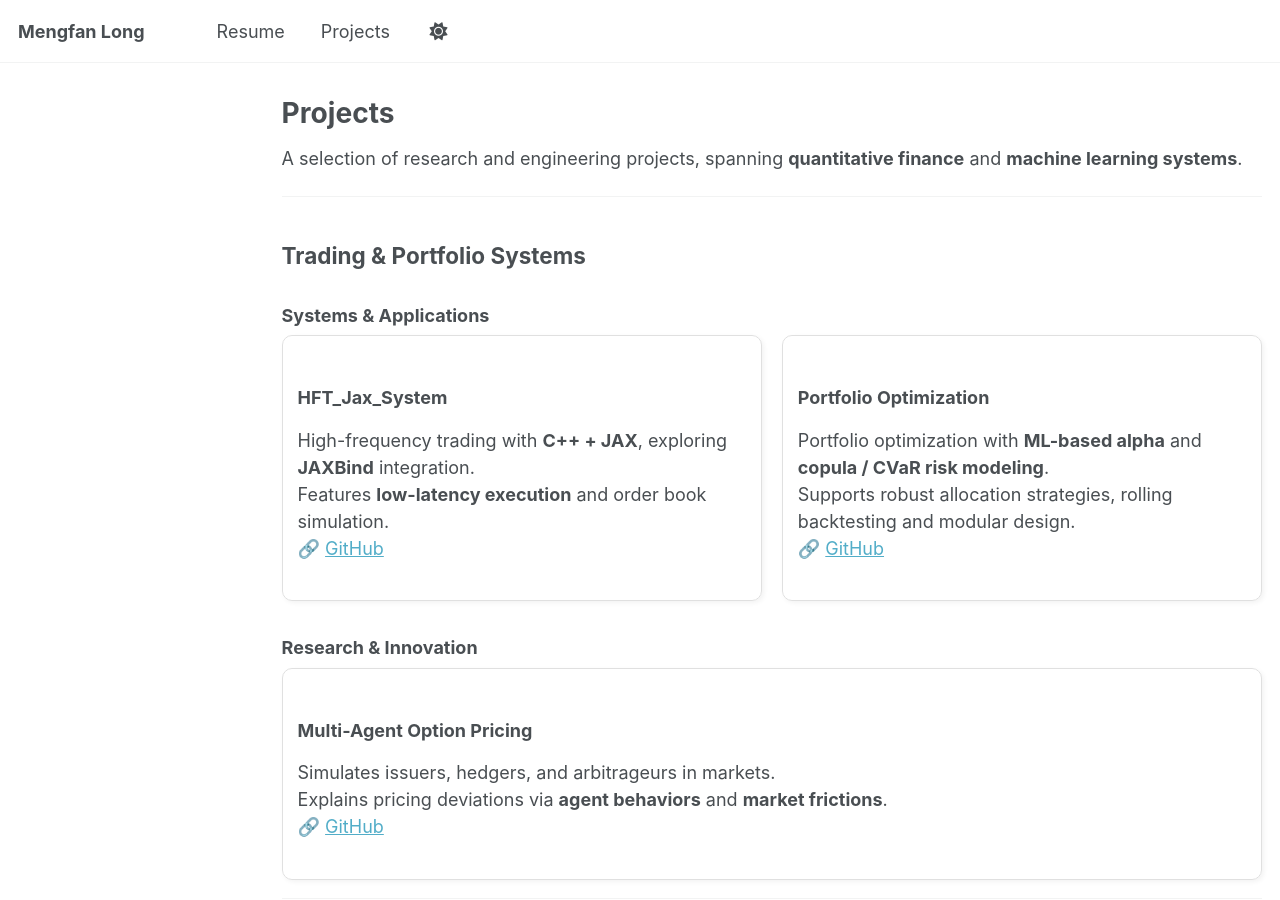
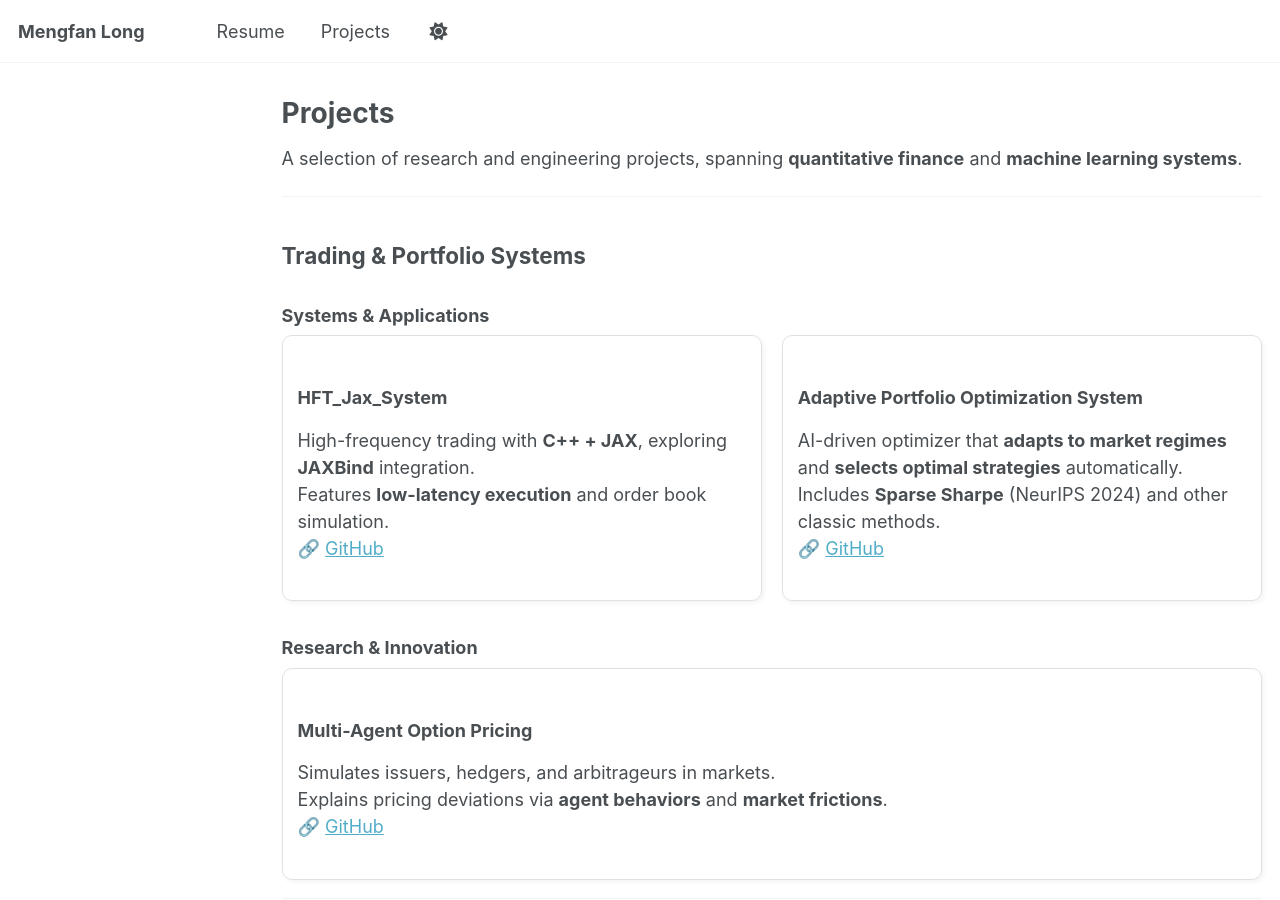
Before and after one commit to kevinlmf/kevinlmf.github.io, a Jekyll site: the page built from _pages/projects.md, in a window 1280 px wide and 900 px high. Built offline with Jekyll 4.4.1, drawn with Linux system fonts in a browser that asks for light colours; a script that is not in the unit is left out.

Commit message:
Update projects.md

```diff
--- a/_pages/projects.md
+++ b/_pages/projects.md
@@ -23,14 +23,16 @@ A selection of research and engineering projects, spanning **quantitative financ
     </p>
   </div>
 
-  <div style="flex:1; min-width:320px; border:1px solid #e0e0e0; border-radius:10px; padding:15px; box-shadow:2px 2px 5px rgba(0,0,0,0.05);">
-    <h3>Portfolio Optimization</h3>
-    <p>
-      Portfolio optimization with <b>ML-based alpha</b> and <b>copula / CVaR risk modeling</b>.<br>
-      Supports robust allocation strategies, rolling backtesting and modular design.<br>
-      🔗 <a href="https://github.com/kevinlmf/Portfolio_Optimization" target="_blank">GitHub</a>
-    </p>
-  </div>
+<div style="flex:1; min-width:320px; border:1px solid #e0e0e0; border-radius:10px; padding:15px; box-shadow:2px 2px 5px rgba(0,0,0,0.05);">
+  <h3>Adaptive Portfolio Optimization System</h3>
+  <p>
+    AI-driven optimizer that <b>adapts to market regimes</b> and <b>selects optimal strategies</b> automatically.<br>
+    Includes <b>Sparse Sharpe</b> (NeurIPS 2024) and other classic methods.<br>
+    🔗 <a href="https://github.com/kevinlmf/Portfolio_Optimization_system" target="_blank">GitHub</a>
+  </p>
+</div>
+
+
 
 </div>
 
```
